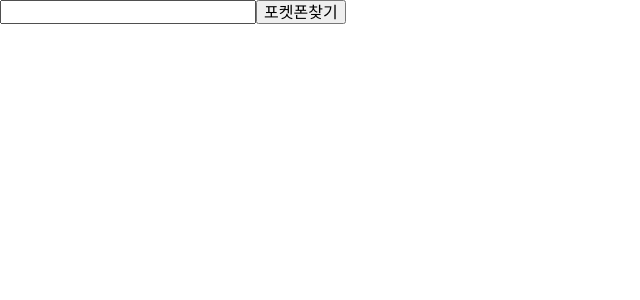
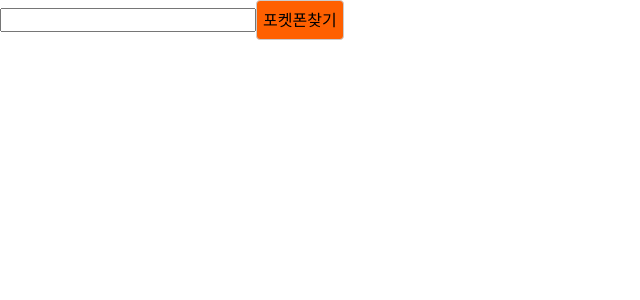
Before and after one commit to rlftn510/react-typescript-tutorial, a React (Create React App) app in the folder tuto/: page / in a window 1280 px wide. Shown: the top 300 px of the page, without its empty margins (0-640 px from the left). Built offline with nearby package versions, Linux system fonts and the light colour scheme.

Commit message:
styled-component 적용

```diff
--- a/tuto/src/App.tsx
+++ b/tuto/src/App.tsx
@@ -4,6 +4,7 @@ import { RootReducerType } from './Store'
 import { fetchPokemonData } from './_actions/PokemonActions'
 import { theme } from './styles/theme'
 import { ThemeProvider } from 'styled-components'
+import styled from 'styled-components'
 
 function App() {
    const [pokemonName, setPokemonName] = useState('')
@@ -15,12 +16,19 @@ function App() {
       dispatch(fetchPokemonData(pokemonName))
    }
 
+   const CusButton = styled.button`
+      height:40px;
+      background-color: ${props => props.theme.color.main};
+      border: 1px solid #ccc;
+      border-radius: 4px
+   `
+
 
    return (
       <ThemeProvider theme={theme}>
       <div className="App">
          <input value={pokemonName} onChange={handlePokemonName}/>
-         <button onClick={searchButtonTapped}>포켓폰찾기</button>
+         <CusButton onClick={searchButtonTapped}>포켓폰찾기</CusButton>
          <div>
          {pokemonReducer.success &&
             <div>
--- a/tuto/src/styles/theme.ts
+++ b/tuto/src/styles/theme.ts
@@ -4,7 +4,7 @@ const theme: DefaultTheme = {
    basicWidth: '320px',
 
    color: {
-      main: '#1c1f25',
+      main: '#ff6000',
       sub: '#fff'
    }
 }
```
Also changed, not shown: 1 other file (tests, documents, lock files or other folders).
